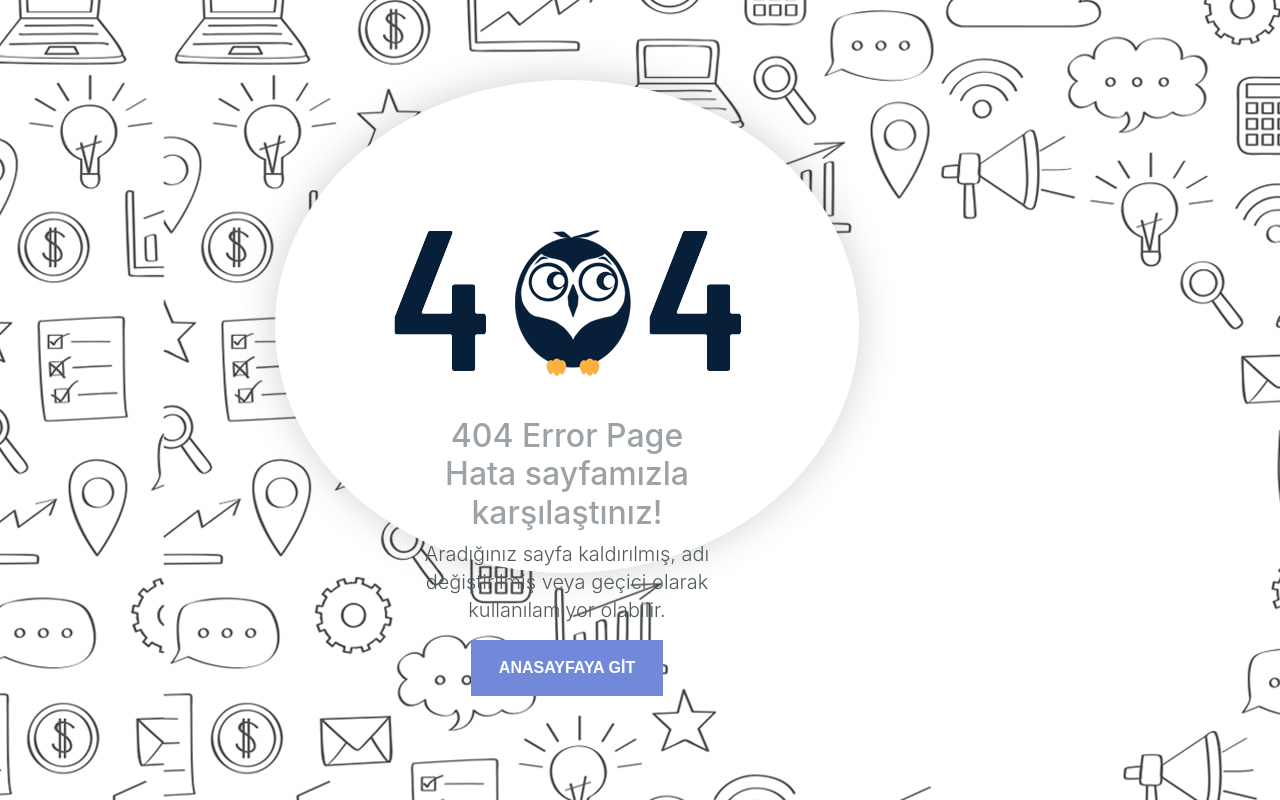
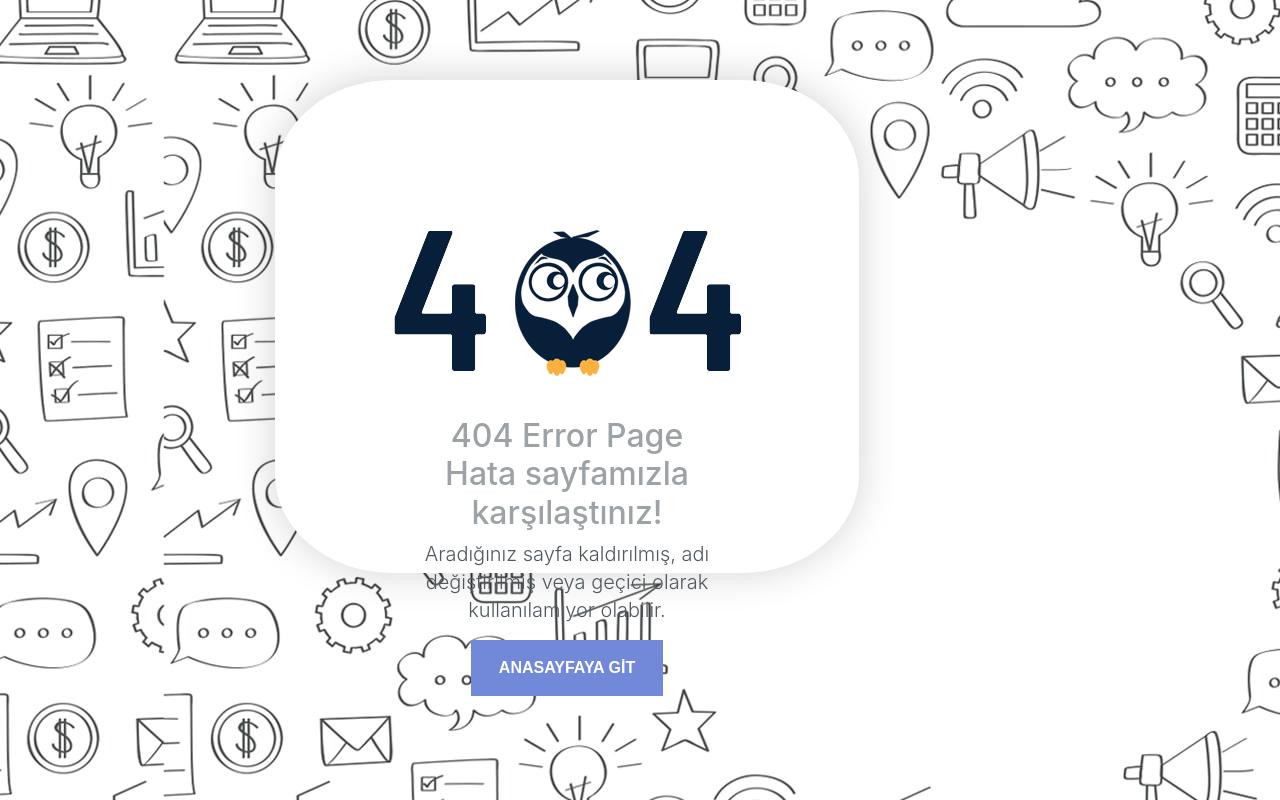
Before and after one commit to hopesdiebiri/hopesdiebiri.github.io, a PHP site: page /404.html in a window 1280 px wide. Run offline with PHP 8.4, Linux system fonts and the light colour scheme; some libraries are stand-ins or nearby versions.

Commit message:
Update style.css

```diff
--- a/style.css
+++ b/style.css
@@ -22,7 +22,7 @@ body {
     background-color: #fff;
     text-align: center;
     padding: 150px 100px 0;
-    border-radius: 100%;
+    border-radius: 20%;
     height: 80%;
     width: 80%;
 }
```
